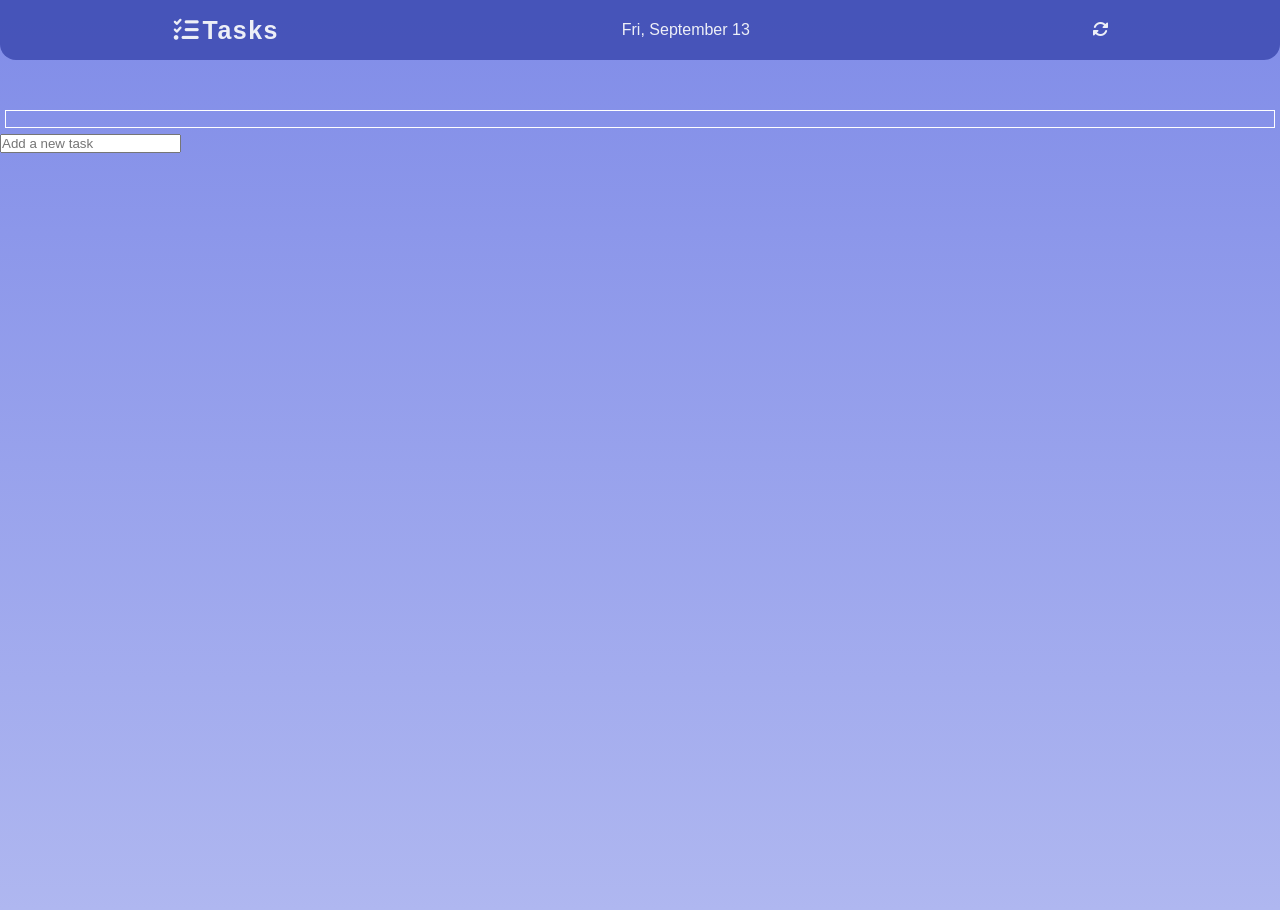
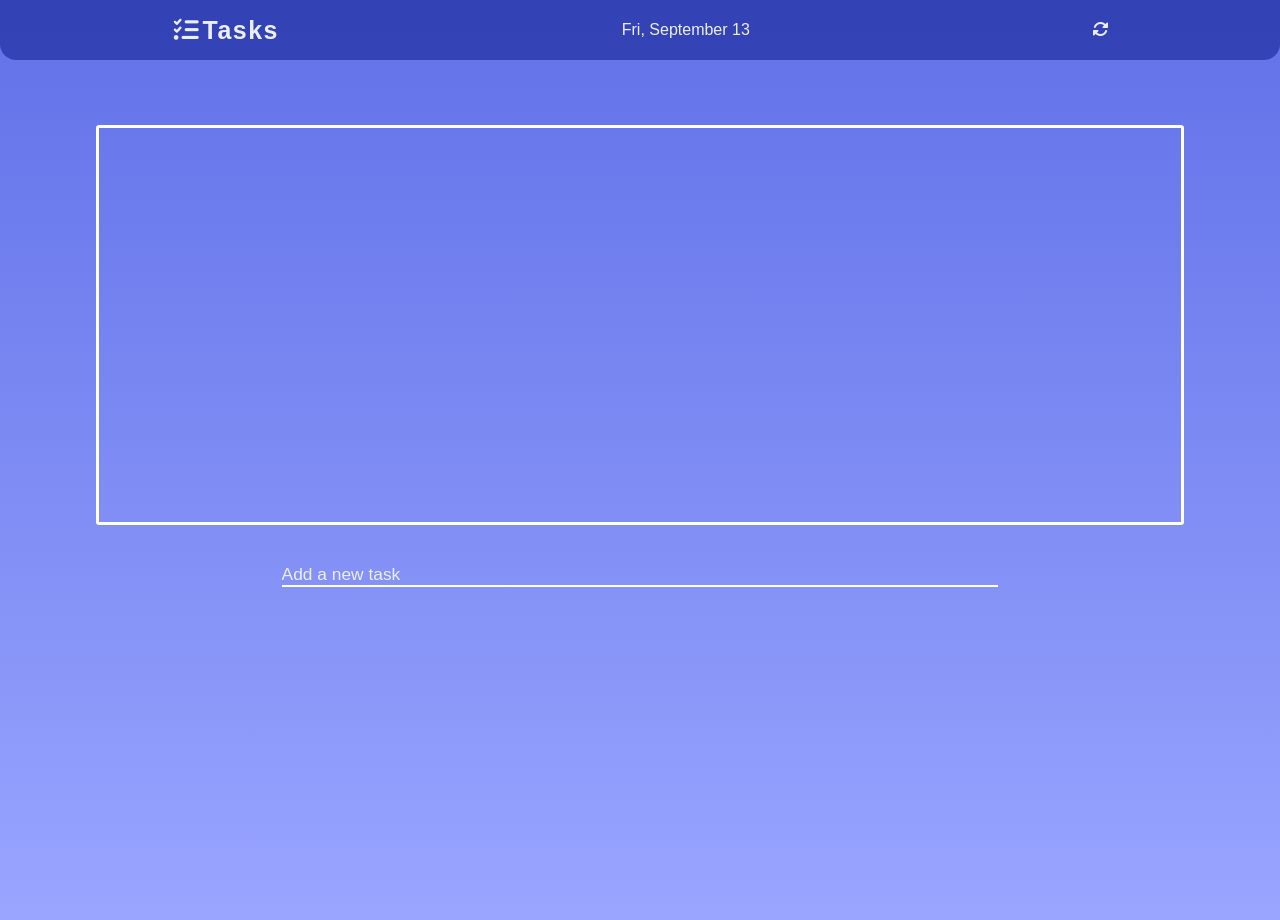
Before and after one commit to dagwisde/tasks, a plain HTML site: page index.html in a window 1280 px wide. Drawn offline with Linux system fonts and the light colour scheme; a web font is replaced by a local one.

Commit message:
Style input field

```diff
--- a/css/styles.css
+++ b/css/styles.css
@@ -16,7 +16,7 @@ html {
 body {
 	background-repeat: no-repeat;
 	background-attachment: fixed;
-	background: linear-gradient(#808ce8, #afb7f0)
+	background: linear-gradient(#6171e8, #99a5ff)
 }
 
 /* Header elements */
@@ -25,11 +25,10 @@ header {
 	justify-content: space-around;
 	align-items: center;
 	font-family: 'Muli', sans-serif;
-	/* background: linear-gradient(#4651a0, #476cba);*/
-	background: rgba(46, 60, 166, 0.7);
+	background: rgba(32, 47, 161, 0.7);
 	width: 100%;
 	height: 60px;
-	margin-bottom: 50px;
+	margin-bottom: 60px;
 	border-bottom-left-radius: 1em;
 	border-bottom-right-radius: 1em;
 	color: #edeff7;
@@ -45,6 +44,9 @@ header h1 {
 	width: 100vw;
 	height: 100vh;
 	font-family: 'Montserrat', sans-serif;
+	display: flex;
+	flex-direction: column;
+	align-items: center;
 }
 
 /* List and items */
@@ -56,7 +58,11 @@ header h1 {
 	padding: 0.5em;
 	margin: 0.3em;
 	color: #edeff7;
-	border: 1px solid white;
+	border: 3px solid white;
+	border-radius: 0.2em;
+	overflow-y: scroll;
+	height: 50vh;
+	width: 85vw;
 }
 
 .item {
@@ -64,11 +70,26 @@ header h1 {
 	padding: 0.5em;
 	align-items: center;
 	border-bottom: 2px solid white;
+	margin: 0.2em;
+
 }
 
 /* Input */
 
-#input {}
+#input {
+	border: none;
+	outline: none;
+	border-bottom: 2px solid white;
+	background: transparent;
+	margin-top: 2em;
+	color: #edeff7;
+	width: 56vw;
+	font-size: 1.086rem;
+}
+
+::placeholder {
+	color: #edeff7;
+}
 
 /* Buttons and/or icons */
 .btn {
@@ -76,12 +97,12 @@ header h1 {
 }
 
 .icon {
-
+	font-size: 1.0565rem;
 	margin: 0.2em;
 	padding: 0.2em;
 }
 
 .text {
-	font-size: 18px;
+	font-size: 1.0625rem;
 	width: auto;
 }
```
